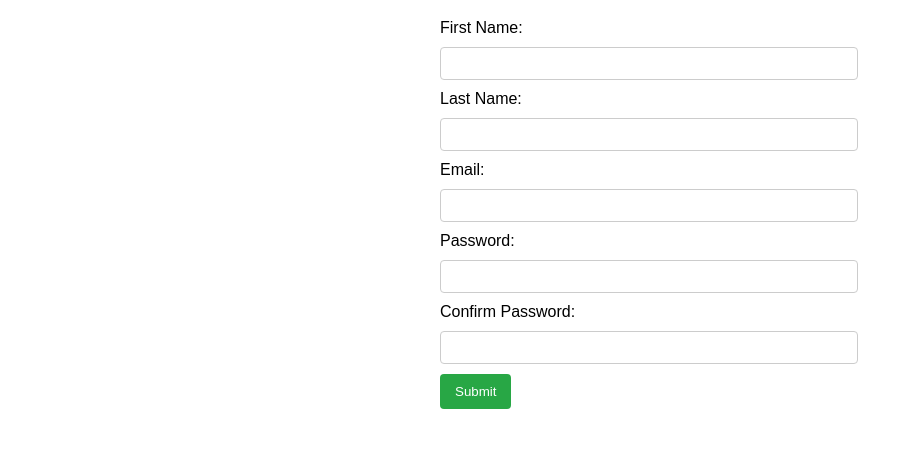
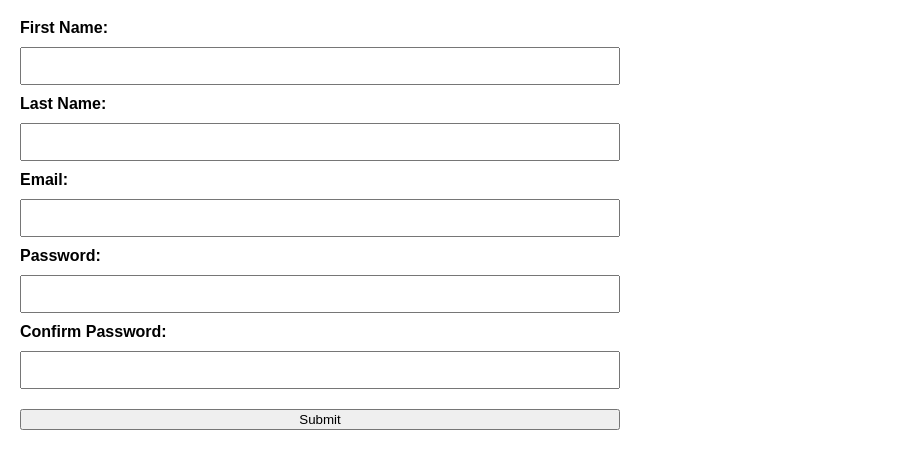
Before and after one commit to sabihaz/ITC-505, a plain HTML site: page lab-8/index.html in a window 1280 px wide. Shown: the part 61-530 px from the top of the page, without its empty margins (0-901 px from the left). Drawn offline with Linux system fonts and the light colour scheme.

Commit message:
Update index.html

```diff
--- a/lab-8/index.html
+++ b/lab-8/index.html
@@ -3,34 +3,53 @@
 <head>
     <meta charset="UTF-8">
     <meta name="viewport" content="width=device-width, initial-scale=1.0">
-    <title>Lab 8: Secure Form</title>
-    <link rel="stylesheet" href="style.css">
+    <title>Lab 8: Input Validation</title>
+    <style>
+        body {
+            font-family: Arial, sans-serif;
+            margin: 20px;
+            max-width: 600px;
+        }
+        form {
+            display: flex;
+            flex-direction: column;
+            gap: 10px;
+        }
+        label {
+            font-weight: bold;
+        }
+        input {
+            padding: 8px;
+            font-size: 1rem;
+        }
+        .error {
+            color: red;
+            font-size: 0.9rem;
+        }
+    </style>
 </head>
 <body>
     <h1>Secure Web Form</h1>
-    <form id="secureForm" action="#" method="POST" onsubmit="return validateForm()">
+    <form id="secureForm">
         <label for="firstName">First Name:</label>
-        <input type="text" id="firstName" name="firstName" required>
-        <span id="firstNameError" class="error"></span>
+        <input type="text" id="firstName" name="firstName" maxlength="50" required>
 
         <label for="lastName">Last Name:</label>
-        <input type="text" id="lastName" name="lastName" required>
-        <span id="lastNameError" class="error"></span>
+        <input type="text" id="lastName" name="lastName" maxlength="50" required>
 
         <label for="email">Email:</label>
         <input type="email" id="email" name="email" required>
-        <span id="emailError" class="error"></span>
 
         <label for="password">Password:</label>
-        <input type="password" id="password" name="password" required>
-        <span id="passwordError" class="error"></span>
+        <input type="password" id="password" name="password" minlength="8" required>
 
         <label for="confirmPassword">Confirm Password:</label>
         <input type="password" id="confirmPassword" name="confirmPassword" required>
-        <span id="confirmPasswordError" class="error"></span>
 
+        <div id="errorMessage" class="error"></div>
         <button type="submit">Submit</button>
     </form>
-    <script src="script.js"></script>
+
+    <script src="validation.js"></script>
 </body>
 </html>
```
